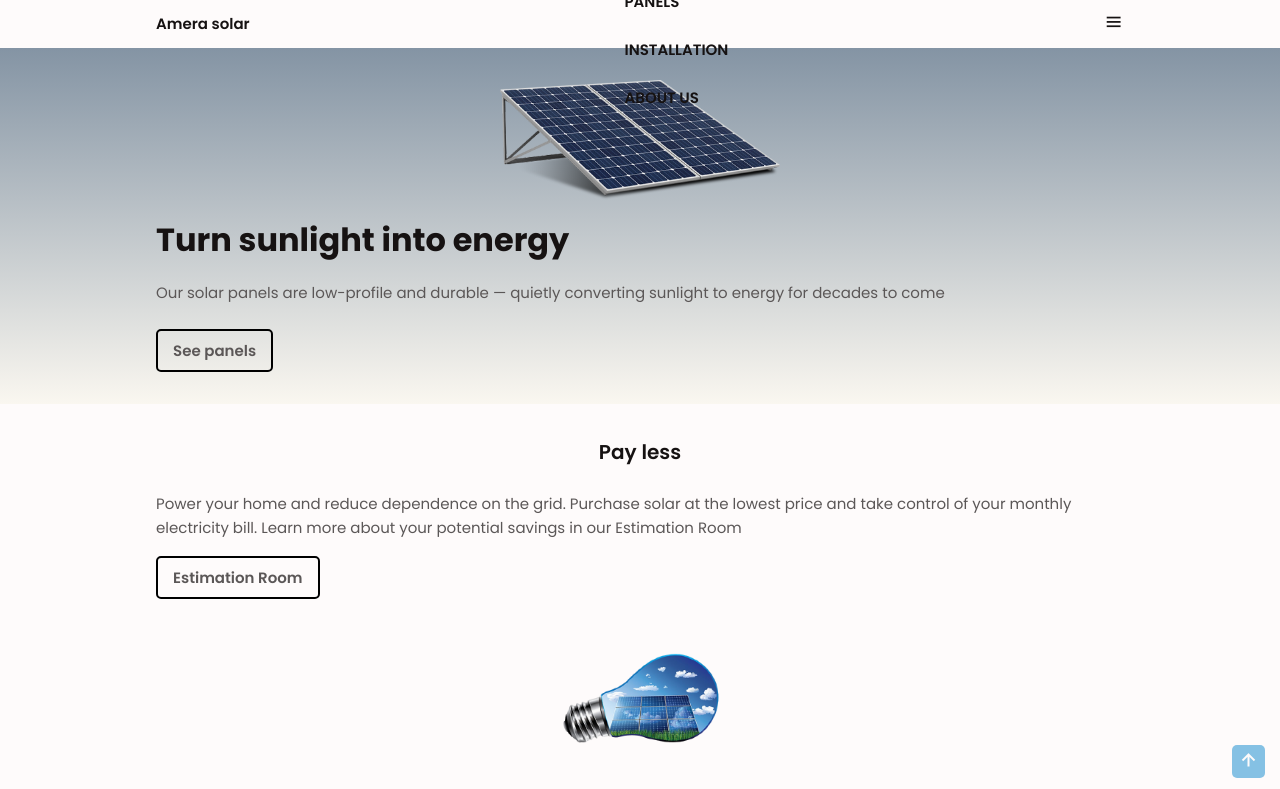
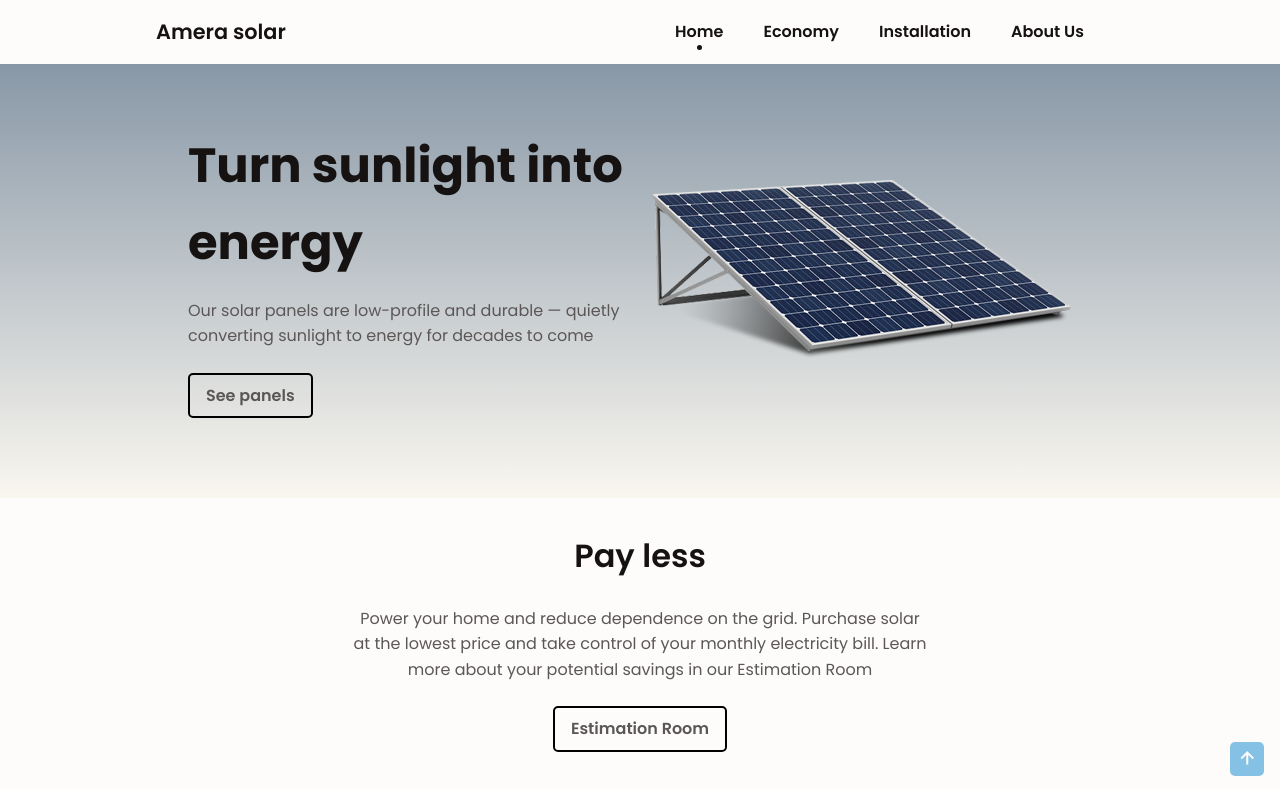
Before and after one commit to xivilai/Amera-solar, a plain HTML site: page index.html in a window 1280 px wide. Shown: the top 789 px of the page. Drawn offline with nearby package versions, Linux system fonts and the light colour scheme.

Commit message:
more styling

```diff
--- a/css/style.scss
+++ b/css/style.scss
@@ -7,22 +7,20 @@ $header-height: 3rem;
 
 // // /*========== Colors ==========*/
 $first-color: #343593a8;
-$first-color-alt: #c22c0b;
-$first-color-send: #c22c0b;
+$first-color-alt: #fff;
 $title-color: #161212;
 $text-color: #5B5757;
 $text-color-alt: #fff;
-$text-color-light: #e6a123;
 $body-color: #FEFBFB;
 $container-color: #FFF;
 
 // // /*========== Font and typography ==========*/
 $body-font: 'Poppins', sans-serif;
 $biggest-font-size: 2rem;
-$h2-font-size: 1.25rem;
+$h2-font-size: 1.5rem;
 $h3-font-size: 1.125rem;
-$normal-font-size: .938rem;
-$small-font-size: .813rem;
+$normal-font-size: 1rem;
+$small-font-size: .938rem;
 
 // /*========== Font weight ==========*/
 $font-semi-bold: 600;
@@ -159,8 +157,12 @@ a {
     }
 }
 
-.nav__item:not(:last-child) {
+.nav__item {
     margin-bottom: $mb-3;
+}
+
+.nav__item:last-child {
+  margin-bottom: 0;
 }
 
 .nav__link {
@@ -175,6 +177,10 @@ a {
 .nav__link, .nav__logo, .nav__toggle {
   color: $title-color;
   font-weight: $font-semi-bold;
+}
+
+.nav__logo {
+  font-size: 1.3rem;
 }
 
 .nav__logo:hover {
@@ -198,7 +204,6 @@ a {
 .active-link {
     position: relative;
     font-size: 120%;
-    font-weight: $font-bold;
 }
 
 .active-link::before {
@@ -285,20 +290,27 @@ a {
 }
 
 .button:hover {
-  background-color: $first-color-alt;
+  box-shadow: 2px 2px 8px -2px black;
+  border-radius: 1px;
 }
 
-// /*========== Panels ==========*/
-.panels__content {
+// /*========== Economy ==========*/
+.economy__data {
+  text-align: center;
+}
+
+.economy__content {
     margin-bottom: $mb-5;
 }
 
-.panels__description {
-  margin-bottom: $mb-2;
+.economy__description {
+  margin-bottom: $mb-3;
+  max-width: 573px;
+  margin-left: auto;
+  margin-right: auto;
 }
 
-.panels__img {
-  width: 280px;
+.economy__img {
   justify-self: center;
 }
 
@@ -330,7 +342,7 @@ a {
 
 // ============ Appointment ==========
 .appointment {
-    background: linear-gradient(to bottom, #8494a4, #faf7f0);
+  background: #9fa8b2;
 }
 
 .appointment__input {
@@ -360,7 +372,8 @@ a {
 // /*========== FOOTER ==========*/
 .footer__container {
     display: grid;
-    grid-template-columns: repeat(auto-fit, minimax(220px 1fr));
+    grid-template-columns: repeat(auto-fit, minmax(220px, 1fr));
+    gap: 1.5rem;
 }
 
 .footer__content {
@@ -385,5 +398,83 @@ a {
 }
 
 // /*========== MEDIA QUERIES ==========*/
+@media screen and (min-width: 576px) {
+  .home__container {
+    grid-template-columns: 1fr 1fr;
+    padding-top: 3em;
+    padding-bottom: 3em;
+  }
+
+  .appointment__container {
+    align-items: center;
+    grid-template-columns: 1fr 1fr;
+  }
+
+  .home__img {
+    order: 1;
+    width: 100%;
+    align-self: center;
+  }
+}
+
+@media screen and (min-width: 768px) {
+  $h2-font-size: 2rem;
+  $h3-font-size: 1.5rem;
+
+  // ====== Utilities ======
+  .section-title, .section-title-center {
+    font-size: $h2-font-size;
+  }
+
+  // ====== Navigation =====
+  .nav {
+    height: calc(#{$header-height} + 1rem);
+  }
+
+  .nav__list {
+    display: flex;
+  }
+
+  .nav__item {
+    margin-right: $mb-5;
+    margin-bottom: 0;
+  }
+
+  .nav__link {
+    font-size: $normal-font-size;
+    text-transform: capitalize;
+  }
+
+  .nav__toggle {
+    display: none;
+  }
+
+  // ======== Home =========
+  $biggest-font-size: 3rem;
+
+  .home__container {
+    padding: 3em 2em;
+  }
+
+  .home__title {
+    font-size: $biggest-font-size;
+  }
+
+  // ====== Installation =====
+  .installation__title {
+    font-size: $h3-font-size;
+  }
+
+  // ======= Appointment ======
+  .appointment {
+    background: 0;
+  }
+
+  .appointment__container {
+    background: #9fa8b2;
+    border-radius: 5px;
+    padding: 2em;
+  }
+}
 
 // /* For full-screen images on small screens */
--- a/index.html
+++ b/index.html
@@ -28,7 +28,7 @@
             <div class="nav__menu" id="nav-menu">
                 <ul class="nav__list">
                     <li class="nav__item"><a href="#home" class="nav__link active-link">Home</a></li>
-                    <li class="nav__item"><a href="#panels" class="nav__link">Panels</a></li>
+                    <li class="nav__item"><a href="#economy" class="nav__link">Economy</a></li>
                     <li class="nav__item"><a href="#installation" class="nav__link">Installation</a></li>
                     <li class="nav__item"><a href="#about-us" class="nav__link">About&nbsp;Us</a></li>
                 </ul>
@@ -58,18 +58,19 @@
             </div>
         </section>
 
-        <!-- ======== Panels =========== -->
-        <section class="panels section" id="panels">
-            <div class="panels__container m-container m-grid">
-                <div class="panels__data">
+        <!-- ======== Economy =========== -->
+        <section class="economy section" id="economy">
+            <div class="economy__container m-container m-grid">
+                <div class="economy__data">
                     <h2 class="section-title-center">Pay less</h2>
-                    <div class="panels__content">
-                        <p class="panels__description">Power your home and reduce dependence on the
-                            grid. Purchase solar at the lowest price and take control of your monthly electricity bill. Learn more about your potential
+                    <div class="economy__content">
+                        <p class="economy__description">Power your home and reduce dependence on the
+                            grid. Purchase solar at the lowest price and take control of your monthly electricity bill.
+                            Learn more about your potential
                             savings in our Estimation Room</p>
                         <a href="#" class="button">Estimation Room</a>
                     </div>
-                    <div class="panels__img">
+                    <div class="economy__img">
                         <img src="images/save.png" alt="save money">
                     </div>
                 </div>
@@ -105,20 +106,20 @@
 
         <!-- Appointment -->
         <section class="appointment section" id="appointment">
-            <div class="appointment__container m-container">
+            <div class="appointment__container m-container m-grid">
+                <div class="appointment__content">
                     <h2 class="appointment__title section-title">
                         Schedule appointment
                     </h2>
-
                     <p class="appointment__description">Schedule a appointment with our exprerts today and get a
                         <strong>25%</strong> off the first <strong>5</strong> panels
                     </p>
-
                     <form action="/schedule" id="appointment__form">
                         <input type="text" name="house-address" id="house-address" placeholder="House address"
                             class="appointment__input">
                         <a href="#schedule" class="button appointment__button" type="submit">Schedule</a>
                     </form>
+                </div>
 
                 <div class="appointment__img">
                     <img src="images/appointment.png" alt="appointment calendar">
@@ -156,11 +157,9 @@
             <div class="footer__content">
                 <h3 class="footer__title">Social</h2>
 
-                <ul>
-                    <li><a href="#" class="footer__social"><i class="bx bxl-facebook-circle"></i></a></li>
-                    <li><a href="#" class="footer__social"><i class="bx bxl-twitter"></i></a></li>
-                    <li><a href="#" class="footer__social"><i class="bx bxl-instagram"></i></a></li>
-                </ul>
+                    <a href="#" class="footer__social"><i class="bx bxl-facebook-circle"></i></a>
+                    <a href="#" class="footer__social"><i class="bx bxl-twitter"></i></a>
+                    <a href="#" class="footer__social"><i class="bx bxl-instagram"></i></a>
             </div>
         </div>
     </footer>
```
Also changed, not shown: css/style.css, 1 other file. Lines whose indentation alone changed are shown as unchanged.
